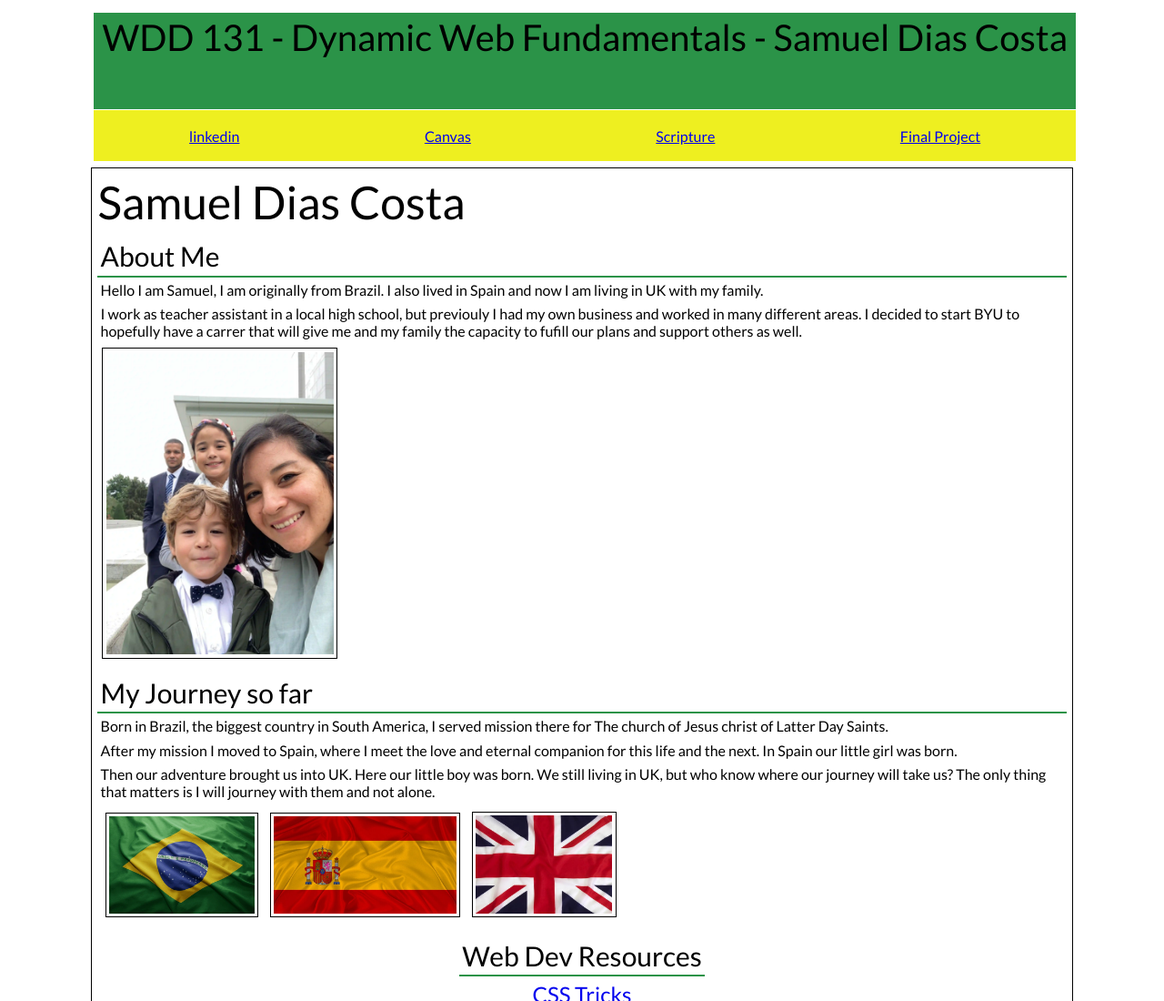
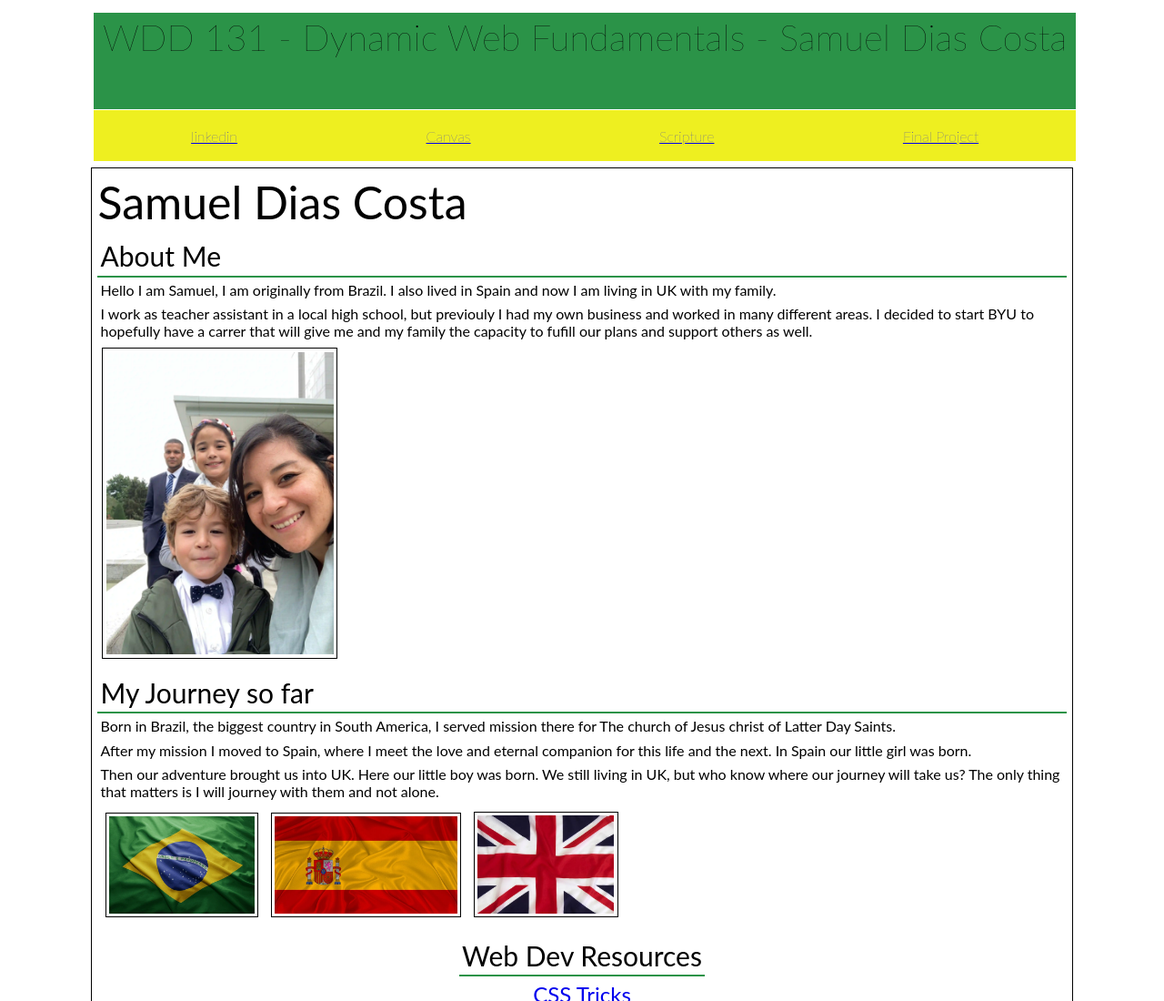
Before and after one commit to costasamd/wdd131, a plain HTML site: page index.html in a window 1280 px wide. Shown: the top 1100 px of the page at 91% size. Drawn offline with Linux system fonts and the light colour scheme.

Commit message:
links check

```diff
--- a/index.html
+++ b/index.html
@@ -4,14 +4,15 @@
     <meta charset="UTF-8">
     <meta name="viewport" content="width=device-width, initial-scale=1.0">
     <meta name="Description" content="Home page for Samuel's webpage on the WDD131 - Dynamic Web Fundamentals course, gives introduction about authors life and resources for learning the course.">
-    <meta name="Author" content="Samuel Dias Costa">
+    <meta name="Author" content="SAMUEL DIAS COSTA">
 
-    <title>WDD131 - Dynamic Web Fundamentals - Samuel Dias Costa</title>
+    <title>WDD 131 - Dynamic Web Fundamentals - Samuel Dias Costa</title>
 
     <link rel="stylesheet" href="styles/bases.css">
+
     <link rel="preconnect" href="https://fonts.googleapis.com">
     <link rel="preconnect" href="https://fonts.gstatic.com" crossorigin>
-    <link href="https://fonts.googleapis.com/css2?family=Lato:wght@100;400&display=swap" rel="stylesheet">
+    <link href="https://fonts.googleapis.com/css2?family=Lato:wght@100;400&display=swap">
 
     <script defer src="scripts/getdates.js"></script>
 </head>
--- a/styles/bases.css
+++ b/styles/bases.css
@@ -24,6 +24,8 @@ body{
 header{
     grid-column: 1/4;
     width: 100%;
+    font-family: "Lato", sans-serif;
+    font-weight: 100;
 }
 
 main{
```
